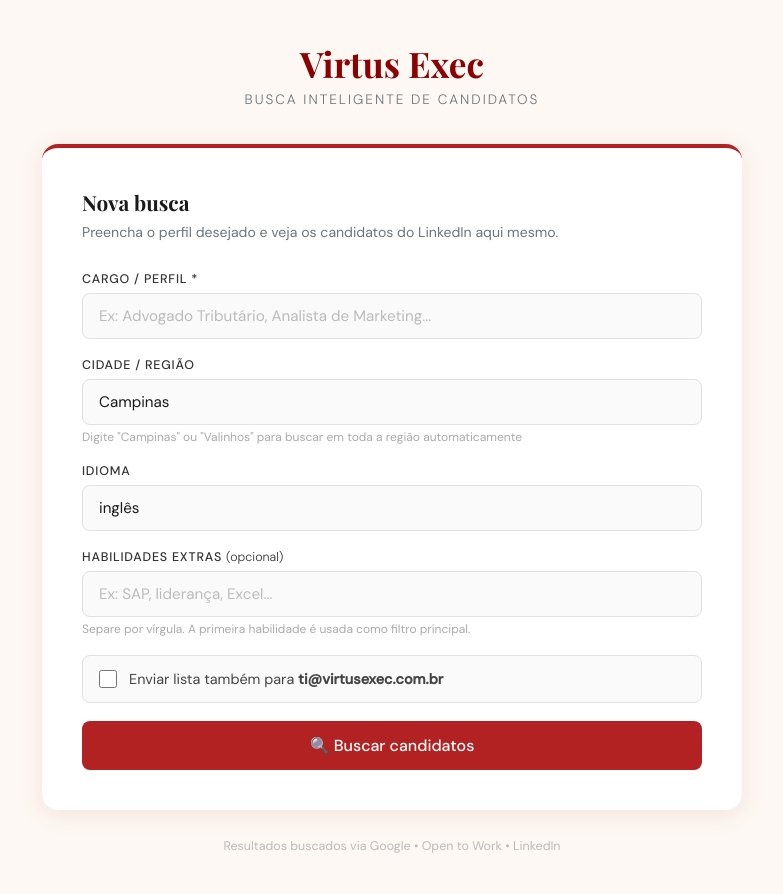
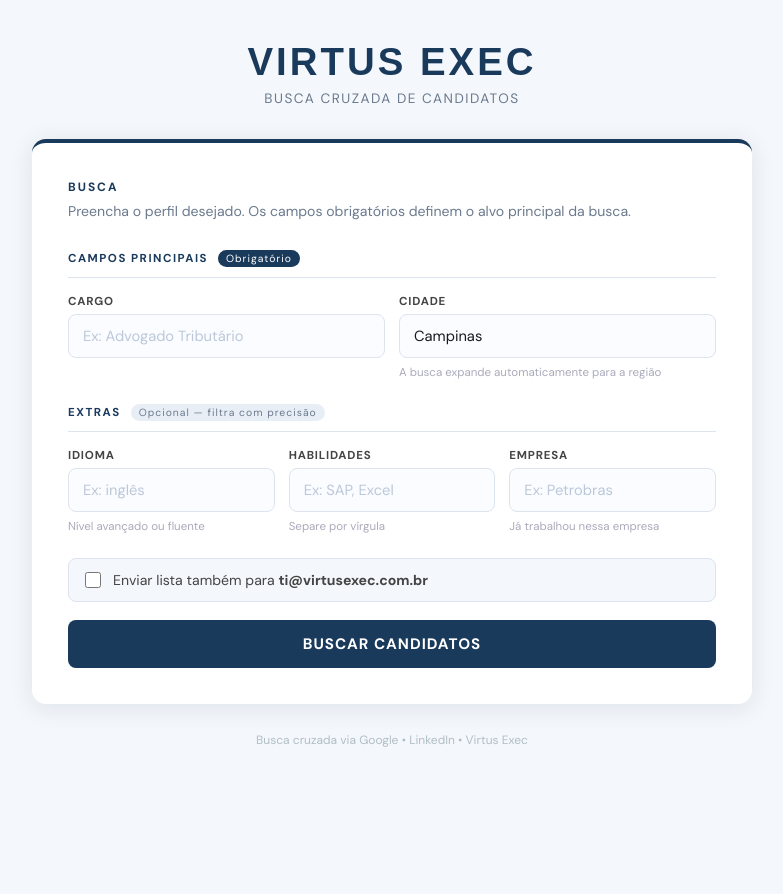
Before and after one commit to Energiun/virtus-candidatos, a Flask app: page / in a window 1280 px wide. Shown: the whole page, without its empty margins (248-1031 px from the left). After the commit the page ends 747 px from the top, so only its background shows below. Run offline with Flask 3, Linux system fonts and the light colour scheme.

Commit message:
Update index.html
aprimoramento visual
campo extra
com campo empresa

```diff
--- a/templates/index.html
+++ b/templates/index.html
@@ -3,145 +3,199 @@
 <head>
 <meta charset="UTF-8">
 <meta name="viewport" content="width=device-width, initial-scale=1.0">
-<title>Virtus Exec — Busca de Candidatos</title>
-<link href="https://fonts.googleapis.com/css2?family=Playfair+Display:wght@700&family=DM+Sans:wght@300;400;500&display=swap" rel="stylesheet">
+<title>VIRTUS EXEC — Busca de Candidatos</title>
+<link href="https://fonts.googleapis.com/css2?family=DM+Sans:wght@300;400;500;700&display=swap" rel="stylesheet">
 <style>
   *, *::before, *::after { box-sizing: border-box; margin: 0; padding: 0; }
   :root {
-    --vermelho: #B22222;
-    --vermelho-escuro: #8B0000;
-    --creme: #FDF8F3;
-    --cinza: #6c757d;
+    --navy: #1a3a5c;
+    --navy-dark: #0f2440;
+    --navy-light: #2a5298;
+    --accent: #4a90d9;
+    --creme: #f4f7fb;
     --branco: #ffffff;
-    --sombra: 0 4px 24px rgba(178,34,34,0.10);
+    --cinza: #6b7a8d;
+    --borda: #dde4ee;
+    --sombra: 0 4px 24px rgba(26,58,92,0.10);
   }
-  body {
-    font-family: 'DM Sans', sans-serif;
-    background: var(--creme);
-    min-height: 100vh;
-    padding: 40px 20px;
+  body { font-family: 'DM Sans', Arial, sans-serif; background: var(--creme); min-height: 100vh; padding: 40px 20px; }
+  .container { width: 100%; max-width: 720px; margin: auto; }
+
+  /* HEADER */
+  .header { text-align: center; margin-bottom: 32px; }
+  .header h1 {
+    font-family: Arial, sans-serif;
+    font-size: 2.4rem;
+    font-weight: 700;
+    color: var(--navy);
+    letter-spacing: 3px;
+    text-transform: uppercase;
   }
-  .container { width: 100%; max-width: 700px; margin: auto; }
-  .logo { text-align: center; margin-bottom: 36px; }
-  .logo h1 { font-family: 'Playfair Display', serif; font-size: 2.2rem; color: var(--vermelho-escuro); }
-  .logo span { display: block; font-size: 0.85rem; color: var(--cinza); font-weight: 300; margin-top: 4px; letter-spacing: 2px; text-transform: uppercase; }
-  .card { background: var(--branco); border-radius: 16px; padding: 40px; box-shadow: var(--sombra); border-top: 4px solid var(--vermelho); margin-bottom: 24px; }
-  .card h2 { font-family: 'Playfair Display', serif; font-size: 1.3rem; color: #1a1a1a; margin-bottom: 6px; }
-  .card p { font-size: 0.88rem; color: var(--cinza); margin-bottom: 28px; line-height: 1.5; }
-  .field { margin-bottom: 18px; }
-  label { display: block; font-size: 0.78rem; font-weight: 500; color: #333; margin-bottom: 6px; text-transform: uppercase; letter-spacing: 0.8px; }
-  input { width: 100%; padding: 12px 16px; border: 1.5px solid #e0e0e0; border-radius: 8px; font-family: 'DM Sans', sans-serif; font-size: 0.95rem; color: #1a1a1a; background: #fafafa; transition: border-color 0.2s; outline: none; }
-  input:focus { border-color: var(--vermelho); box-shadow: 0 0 0 3px rgba(178,34,34,0.08); background: white; }
-  input::placeholder { color: #bbb; }
-  .hint { font-size: 0.75rem; color: #aaa; margin-top: 4px; }
+  .header p { font-size: 0.85rem; color: var(--cinza); letter-spacing: 1.5px; text-transform: uppercase; margin-top: 6px; }
 
+  /* CARD */
+  .card { background: var(--branco); border-radius: 14px; padding: 36px; box-shadow: var(--sombra); border-top: 4px solid var(--navy); margin-bottom: 24px; }
+  .card-titulo { font-size: 0.75rem; font-weight: 700; color: var(--navy); letter-spacing: 2px; text-transform: uppercase; margin-bottom: 6px; }
+  .card-desc { font-size: 0.88rem; color: var(--cinza); margin-bottom: 28px; line-height: 1.5; }
+
+  /* BLOCOS */
+  .bloco { margin-bottom: 24px; }
+  .bloco-header {
+    display: flex; align-items: center; gap: 10px;
+    margin-bottom: 16px; padding-bottom: 10px;
+    border-bottom: 1.5px solid var(--borda);
+  }
+  .bloco-header span {
+    font-size: 0.72rem; font-weight: 700; letter-spacing: 1.5px;
+    text-transform: uppercase; color: var(--navy);
+  }
+  .bloco-header .badge {
+    font-size: 0.65rem; background: var(--navy); color: white;
+    padding: 2px 8px; border-radius: 20px; letter-spacing: 1px;
+  }
+  .bloco-header .badge-opt {
+    font-size: 0.65rem; background: #e8eef5; color: var(--cinza);
+    padding: 2px 8px; border-radius: 20px; letter-spacing: 1px;
+  }
+
+  .grid-2 { display: grid; grid-template-columns: 1fr 1fr; gap: 14px; }
+  .grid-3 { display: grid; grid-template-columns: 1fr 1fr 1fr; gap: 14px; }
+
+  .field { display: flex; flex-direction: column; gap: 5px; }
+  label { font-size: 0.72rem; font-weight: 700; color: #444; letter-spacing: 0.8px; text-transform: uppercase; }
+  input {
+    padding: 11px 14px; border: 1.5px solid var(--borda); border-radius: 8px;
+    font-family: 'DM Sans', Arial, sans-serif; font-size: 0.92rem; color: #1a1a1a;
+    background: #fafcff; outline: none; transition: border-color 0.2s, box-shadow 0.2s;
+  }
+  input:focus { border-color: var(--navy); box-shadow: 0 0 0 3px rgba(26,58,92,0.08); background: white; }
+  input::placeholder { color: #bcc8d8; }
+  .hint { font-size: 0.72rem; color: #aab; margin-top: 2px; }
+
+  /* TOGGLE EMAIL */
   .toggle-email {
-    display: flex;
-    align-items: center;
-    gap: 12px;
-    padding: 14px 16px;
-    background: #fafafa;
-    border: 1.5px solid #e0e0e0;
-    border-radius: 8px;
-    margin-bottom: 18px;
-    cursor: pointer;
-    transition: border-color 0.2s;
+    display: flex; align-items: center; gap: 12px;
+    padding: 12px 16px; background: #f4f7fb;
+    border: 1.5px solid var(--borda); border-radius: 8px;
+    margin-bottom: 18px; cursor: pointer; transition: border-color 0.2s;
   }
-  .toggle-email:hover { border-color: var(--vermelho); }
-  .toggle-email input[type="checkbox"] { width: 18px; height: 18px; accent-color: var(--vermelho); cursor: pointer; }
-  .toggle-email label { margin: 0; text-transform: none; letter-spacing: 0; font-size: 0.9rem; font-weight: 400; color: #444; cursor: pointer; }
+  .toggle-email:hover { border-color: var(--navy); }
+  .toggle-email input[type="checkbox"] { width: 16px; height: 16px; accent-color: var(--navy); cursor: pointer; flex-shrink: 0; }
+  .toggle-email label { margin: 0; text-transform: none; letter-spacing: 0; font-size: 0.88rem; font-weight: 400; color: #444; cursor: pointer; }
 
+  /* BOTÃO */
   button {
-    width: 100%; padding: 14px; background: var(--vermelho); color: white; border: none;
-    border-radius: 8px; font-family: 'DM Sans', sans-serif; font-size: 1rem; font-weight: 500;
+    width: 100%; padding: 14px; background: var(--navy); color: white; border: none;
+    border-radius: 8px; font-family: 'DM Sans', Arial, sans-serif; font-size: 0.95rem;
+    font-weight: 700; letter-spacing: 1px; text-transform: uppercase;
     cursor: pointer; transition: background 0.2s, transform 0.1s;
   }
-  button:hover { background: var(--vermelho-escuro); }
+  button:hover { background: var(--navy-dark); }
   button:active { transform: scale(0.98); }
-  button:disabled { background: #ccc; cursor: not-allowed; }
+  button:disabled { background: #aab; cursor: not-allowed; }
 
-  .status { margin-top: 20px; padding: 14px 18px; border-radius: 8px; font-size: 0.9rem; display: none; }
-  .status.carregando { background: #fff7ed; border: 1px solid #fed7aa; color: #9a3412; display: flex; align-items: center; gap: 10px; }
+  /* STATUS */
+  .status { margin-top: 16px; padding: 14px 18px; border-radius: 8px; font-size: 0.9rem; display: none; }
+  .status.carregando { background: #eef4fc; border: 1px solid #b8d0ec; color: var(--navy); display: flex; align-items: center; gap: 10px; }
   .status.erro { background: #fff1f2; border: 1px solid #fca5a5; color: #991b1b; display: block; }
-
-  .spinner { width: 18px; height: 18px; border: 2px solid #fed7aa; border-top-color: #9a3412; border-radius: 50%; animation: spin 0.8s linear infinite; flex-shrink: 0; }
+  .spinner { width: 18px; height: 18px; border: 2px solid #b8d0ec; border-top-color: var(--navy); border-radius: 50%; animation: spin 0.8s linear infinite; flex-shrink: 0; }
   @keyframes spin { to { transform: rotate(360deg); } }
 
-  /* Resultados */
+  /* RESULTADOS */
   .resultados { display: none; }
-  .resultados-header {
-    background: var(--vermelho);
-    padding: 20px 24px;
+  .res-header {
+    background: var(--navy); padding: 20px 28px;
     border-radius: 12px 12px 0 0;
-    display: flex;
-    justify-content: space-between;
-    align-items: center;
+    display: flex; justify-content: space-between; align-items: center;
   }
-  .resultados-header h3 { color: white; font-family: 'Playfair Display', serif; font-size: 1.2rem; }
-  .resultados-header span { color: #ffcccc; font-size: 0.85rem; }
-  .email-badge { background: rgba(255,255,255,0.2); color: white; font-size: 0.75rem; padding: 4px 10px; border-radius: 20px; margin-top: 4px; display: inline-block; }
+  .res-header-left h3 { color: white; font-family: Arial, sans-serif; font-size: 1rem; font-weight: 700; letter-spacing: 1px; text-transform: uppercase; }
+  .res-header-left p { color: #a8c4e0; font-size: 0.82rem; margin-top: 3px; }
+  .res-total { font-size: 2rem; font-weight: 700; color: white; }
+  .email-badge { background: rgba(255,255,255,0.15); color: #a8c4e0; font-size: 0.72rem; padding: 3px 10px; border-radius: 20px; margin-top: 6px; display: none; }
 
   .candidato {
-    background: white;
-    padding: 18px 24px;
-    border-bottom: 1px solid #f0f0f0;
-    display: flex;
-    align-items: flex-start;
-    gap: 16px;
+    background: white; padding: 16px 24px;
+    border-bottom: 1px solid #eef2f8;
+    display: flex; align-items: flex-start; gap: 16px;
     transition: background 0.15s;
   }
-  .candidato:hover { background: #fdf8f3; }
+  .candidato:hover { background: #f4f7fb; }
   .candidato:last-child { border-bottom: none; border-radius: 0 0 12px 12px; }
-  .num { font-size: 0.8rem; color: #ccc; font-weight: 500; min-width: 20px; padding-top: 2px; }
+  .num { font-size: 0.75rem; color: #b0bec5; font-weight: 700; min-width: 22px; padding-top: 3px; }
   .info { flex: 1; }
-  .info strong { display: block; font-size: 0.95rem; color: #1a1a1a; margin-bottom: 4px; }
-  .info small { font-size: 0.8rem; color: #888; line-height: 1.4; }
-  .ver-perfil {
-    color: var(--vermelho);
-    font-weight: 500;
-    font-size: 0.85rem;
-    text-decoration: none;
-    white-space: nowrap;
-    padding: 6px 12px;
-    border: 1.5px solid var(--vermelho);
-    border-radius: 6px;
-    transition: all 0.2s;
+  .info strong { display: block; font-size: 0.92rem; color: #1a1a1a; margin-bottom: 3px; }
+  .info small { font-size: 0.78rem; color: #7a8a9a; line-height: 1.4; }
+  .ver-btn {
+    color: var(--navy); font-weight: 600; font-size: 0.8rem;
+    text-decoration: none; white-space: nowrap;
+    padding: 6px 14px; border: 1.5px solid var(--navy);
+    border-radius: 6px; transition: all 0.2s;
   }
-  .ver-perfil:hover { background: var(--vermelho); color: white; }
+  .ver-btn:hover { background: var(--navy); color: white; }
 
-  .nenhum { background: white; padding: 40px; text-align: center; color: #999; border-radius: 0 0 12px 12px; }
+  .nenhum { background: white; padding: 40px; text-align: center; color: #999; border-radius: 0 0 12px 12px; font-size: 0.9rem; }
+  .rodape { text-align: center; margin-top: 28px; font-size: 0.75rem; color: #b0bec5; }
 
-  .rodape { text-align: center; margin-top: 28px; font-size: 0.78rem; color: #bbb; }
+  @media (max-width: 500px) {
+    .grid-2, .grid-3 { grid-template-columns: 1fr; }
+    .header h1 { font-size: 1.8rem; }
+  }
 </style>
 </head>
 <body>
 <div class="container">
-  <div class="logo">
+
+  <div class="header">
     <h1>Virtus Exec</h1>
-    <span>Busca Inteligente de Candidatos</span>
+    <p>Busca cruzada de candidatos</p>
   </div>
 
   <div class="card">
-    <h2>Nova busca</h2>
-    <p>Preencha o perfil desejado e veja os candidatos do LinkedIn aqui mesmo.</p>
+    <div class="card-titulo">Busca</div>
+    <div class="card-desc">Preencha o perfil desejado. Os campos obrigatórios definem o alvo principal da busca.</div>
 
+    <!-- BLOCO OBRIGATÓRIO -->
+    <div class="bloco">
+      <div class="bloco-header">
+        <span>Campos principais</span>
+        <div class="badge">Obrigatório</div>
+      </div>
+      <div class="grid-2">
         <div class="field">
-      <label>Cargo / Perfil *</label>
-      <input type="text" id="cargo" placeholder="Ex: Advogado Tributário, Analista de Marketing..." />
+          <label>Cargo</label>
+          <input type="text" id="cargo" placeholder="Ex: Advogado Tributário" />
         </div>
         <div class="field">
-      <label>Cidade / Região</label>
-      <input type="text" id="cidade" placeholder="Campinas" value="Campinas" />
-      <div class="hint">Digite "Campinas" ou "Valinhos" para buscar em toda a região automaticamente</div>
+          <label>Cidade</label>
+          <input type="text" id="cidade" placeholder="Ex: Campinas" value="Campinas" />
+          <div class="hint">A busca expande automaticamente para a região</div>
+        </div>
+      </div>
+    </div>
+
+    <!-- BLOCO EXTRAS -->
+    <div class="bloco">
+      <div class="bloco-header">
+        <span>Extras</span>
+        <div class="badge-opt">Opcional — filtra com precisão</div>
+      </div>
+      <div class="grid-3">
+        <div class="field">
+          <label>Idioma</label>
+          <input type="text" id="idioma" placeholder="Ex: inglês" />
+          <div class="hint">Nível avançado ou fluente</div>
         </div>
         <div class="field">
-      <label>Idioma</label>
-      <input type="text" id="idioma" placeholder="inglês" value="inglês" />
+          <label>Habilidades</label>
+          <input type="text" id="habilidades" placeholder="Ex: SAP, Excel" />
+          <div class="hint">Separe por vírgula</div>
         </div>
         <div class="field">
-      <label>Habilidades extras <span style="font-weight:300;text-transform:none;letter-spacing:0;">(opcional)</span></label>
-      <input type="text" id="habilidades" placeholder="Ex: SAP, liderança, Excel..." />
-      <div class="hint">Separe por vírgula. A primeira habilidade é usada como filtro principal.</div>
+          <label>Empresa</label>
+          <input type="text" id="empresa" placeholder="Ex: Petrobras" />
+          <div class="hint">Já trabalhou nessa empresa</div>
+        </div>
+      </div>
     </div>
 
     <div class="toggle-email" onclick="document.getElementById('chk-email').click()">
@@ -149,100 +203,94 @@
       <label for="chk-email">Enviar lista também para <strong>ti@virtusexec.com.br</strong></label>
     </div>
 
-    <button id="btn" onclick="buscar()">🔍 Buscar candidatos</button>
+    <button id="btn" onclick="buscar()">Buscar candidatos</button>
     <div id="status" class="status"></div>
   </div>
 
+  <!-- RESULTADOS -->
   <div class="resultados" id="resultados">
-    <div class="resultados-header">
-      <div>
-        <h3 id="res-titulo">Candidatos encontrados</h3>
-        <span id="res-subtitulo"></span>
-        <div id="email-badge" class="email-badge" style="display:none;">✉️ Lista enviada para ti@virtusexec.com.br</div>
+    <div class="res-header">
+      <div class="res-header-left">
+        <h3 id="res-cargo">Candidatos</h3>
+        <p id="res-cidade"></p>
+        <div id="email-badge" class="email-badge">✉ Lista enviada para ti@virtusexec.com.br</div>
       </div>
-      <span id="res-total" style="font-size:1.8rem;font-weight:700;color:white;"></span>
+      <div class="res-total" id="res-total"></div>
     </div>
-    <div id="lista-candidatos"></div>
+    <div id="lista"></div>
   </div>
 
-  <div class="rodape">Resultados buscados via Google • Open to Work • LinkedIn</div>
+  <div class="rodape">Busca cruzada via Google • LinkedIn • Virtus Exec</div>
 </div>
 
 <script>
 async function buscar() {
   const cargo = document.getElementById("cargo").value.trim();
   const cidade = document.getElementById("cidade").value.trim() || "Campinas";
-  const idioma = document.getElementById("idioma").value.trim() || "inglês";
+  const idioma = document.getElementById("idioma").value.trim();
   const habilidades = document.getElementById("habilidades").value.trim();
+  const empresa = document.getElementById("empresa").value.trim();
   const enviarEmail = document.getElementById("chk-email").checked;
   const btn = document.getElementById("btn");
   const status = document.getElementById("status");
 
   if (!cargo) {
-    status.className = "status erro";
-    status.style.display = "block";
-    status.innerHTML = "⚠️ Informe o cargo ou perfil desejado.";
-    return;
+    status.className = "status erro"; status.style.display = "block";
+    status.innerHTML = "⚠️ Informe o cargo desejado."; return;
   }
 
   document.getElementById("resultados").style.display = "none";
   btn.disabled = true;
-  status.className = "status carregando";
-  status.style.display = "flex";
-  status.innerHTML = '<div class="spinner"></div> Buscando candidatos no LinkedIn...';
+  status.className = "status carregando"; status.style.display = "flex";
+  status.innerHTML = '<div class="spinner"></div> Executando busca cruzada... aguarde alguns segundos.';
 
   try {
     const resp = await fetch("/buscar", {
       method: "POST",
       headers: { "Content-Type": "application/json" },
-      body: JSON.stringify({ cargo, cidade, idioma, habilidades, enviar_email: enviarEmail })
+      body: JSON.stringify({ cargo, cidade, idioma, habilidades, empresa, enviar_email: enviarEmail })
     });
-
     const data = await resp.json();
     status.style.display = "none";
 
     if (data.ok) {
-      exibirResultados(data, cargo, cidade, enviarEmail);
+      exibir(data, cargo, cidade, enviarEmail);
     } else {
-      status.className = "status erro";
-      status.style.display = "block";
+      status.className = "status erro"; status.style.display = "block";
       status.innerHTML = `❌ ${data.mensagem}`;
     }
-  } catch (e) {
-    status.className = "status erro";
-    status.style.display = "block";
+  } catch(e) {
+    status.className = "status erro"; status.style.display = "block";
     status.innerHTML = "❌ Falha na conexão. Tente novamente.";
   }
-
   btn.disabled = false;
 }
 
-function exibirResultados(data, cargo, cidade, emailEnviado) {
-  const box = document.getElementById("resultados");
-  const lista = document.getElementById("lista-candidatos");
-
-  document.getElementById("res-titulo").textContent = `${cargo} — ${cidade}`;
-  document.getElementById("res-subtitulo").textContent = `${data.total} perfis encontrados`;
+function exibir(data, cargo, cidade, emailEnviado) {
+  document.getElementById("res-cargo").textContent = cargo;
+  document.getElementById("res-cidade").textContent = cidade + " • " + data.total + " perfis encontrados";
   document.getElementById("res-total").textContent = data.total;
 
   const badge = document.getElementById("email-badge");
-  badge.style.display = emailEnviado && data.total > 0 ? "inline-block" : "none";
+  badge.style.display = emailEnviado && data.total > 0 ? "block" : "none";
 
+  const lista = document.getElementById("lista");
   if (!data.candidatos || data.candidatos.length === 0) {
     lista.innerHTML = '<div class="nenhum">Nenhum candidato encontrado. Tente termos mais amplos.</div>';
   } else {
     lista.innerHTML = data.candidatos.map((c, i) => `
       <div class="candidato">
-        <div class="num">${i + 1}</div>
+        <div class="num">${i+1}</div>
         <div class="info">
           <strong>${c.nome}</strong>
           <small>${c.resumo}</small>
         </div>
-        <a href="${c.link}" target="_blank" class="ver-perfil">Ver perfil →</a>
+        <a href="${c.link}" target="_blank" class="ver-btn">Ver perfil →</a>
       </div>
     `).join("");
   }
 
+  const box = document.getElementById("resultados");
   box.style.display = "block";
   box.scrollIntoView({ behavior: "smooth", block: "start" });
 }
```
Lines whose indentation alone changed are shown as unchanged.
